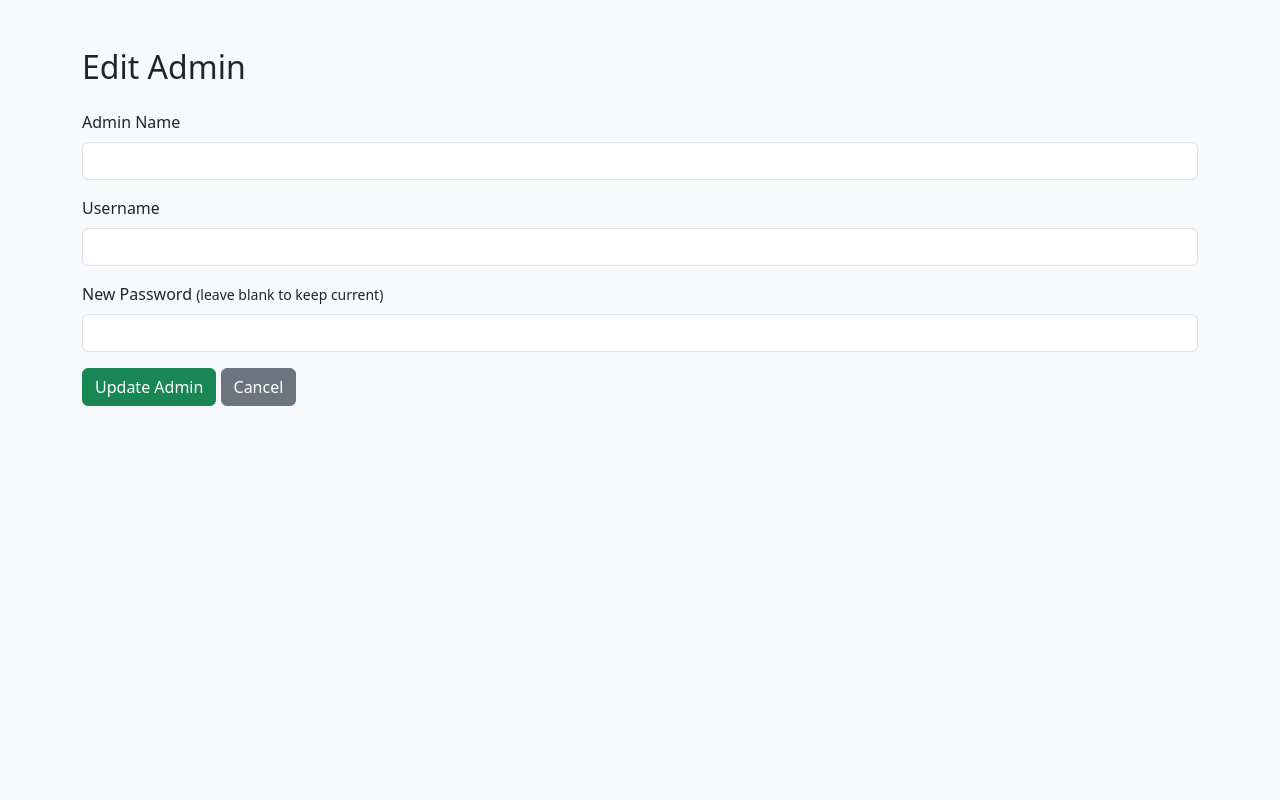
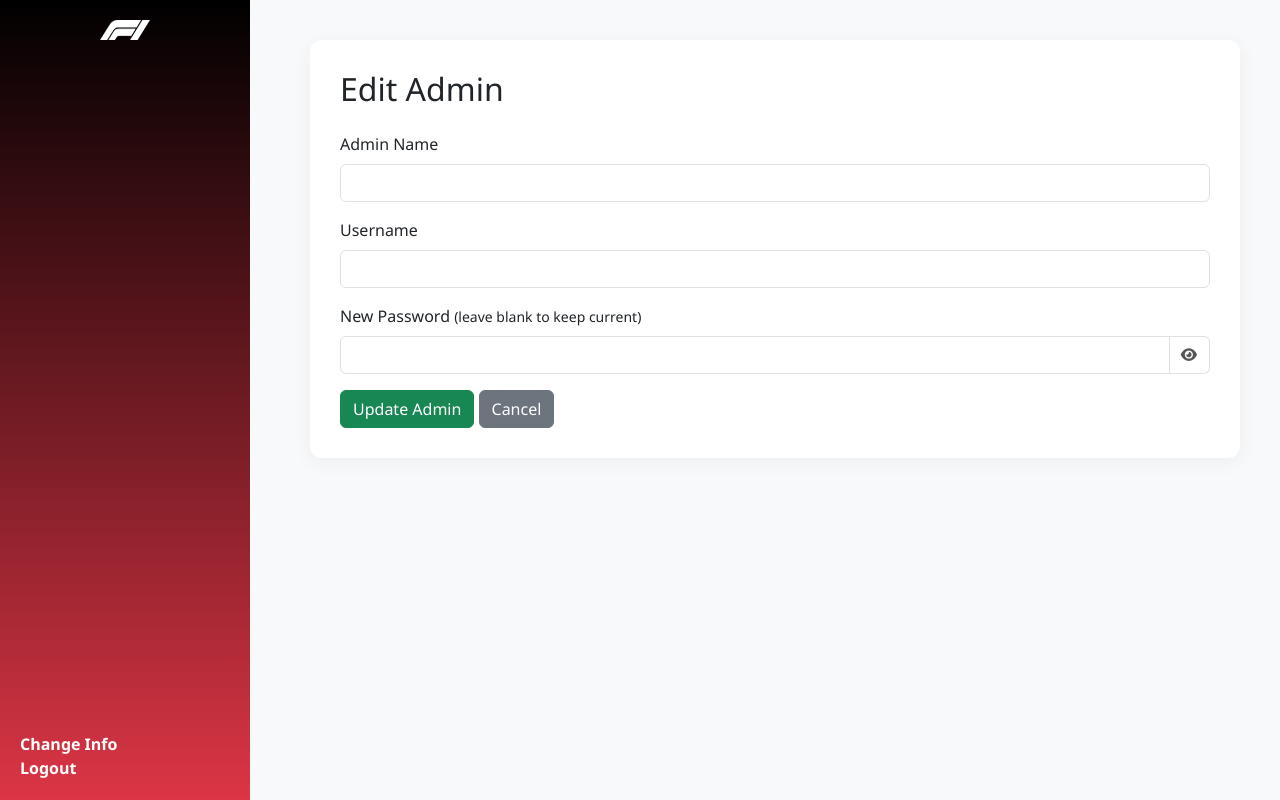
Before and after one commit to ChandlerVictorino/formula1carrental, a CodeIgniter app: the page made by application/views/superadmin/edit_admin.php in a window 1280 px wide. Run offline with CodeIgniter, Linux system fonts and the light colour scheme; data that the repository does not hold is empty; some libraries are stand-ins or nearby versions.

Commit message:
Update edit_admin.php

```diff
--- a/application/views/superadmin/edit_admin.php
+++ b/application/views/superadmin/edit_admin.php
@@ -1,34 +1,128 @@
-<?php ?>
 <!DOCTYPE html>
 <html>
 <head>
     <title>Edit Admin</title>
     <link rel="stylesheet" href="https://cdn.jsdelivr.net/npm/bootstrap@5.3.0/dist/css/bootstrap.min.css">
+    <style>
+        body {
+            background-color: #f8f9fa;
+            font-family: 'Segoe UI', sans-serif;
+        }
+        .sidebar {
+            width: 250px;
+            height: 100vh;
+            position: fixed;
+            top: 0;
+            left: 0;
+            background: linear-gradient(to bottom, #000000, #dc3545);
+            color: white;
+            padding: 20px;
+            display: flex;
+            flex-direction: column;
+            justify-content: space-between;
+        }
+        .sidebar .logo {
+            display: flex;
+            align-items: center;
+            justify-content: center;
+            margin-bottom: 20px;
+        }
+        .sidebar .logo img {
+            width: 50px;
+            height: 20px;
+        }
+        .sidebar a.logout {
+            color: white;
+            text-decoration: none;
+            font-weight: bold;
+            text-align: center;
+        }
+        .sidebar a.logout:hover {
+            text-decoration: underline;
+        }
+        .main-container {
+            margin-left: 270px;
+            max-width: calc(100% - 270px);
+            padding: 40px;
+        }
+        .container-box {
+            background: white;
+            padding: 30px;
+            border-radius: 12px;
+            box-shadow: 0 4px 20px rgba(0, 0, 0, 0.05);
+        }
+        .input-group-text {
+            background-color: #fff;
+            border-left: none;
+        }
+        .eye-icon {
+            font-size: 0.9rem;
+            color: #555;
+        }
+    </style>
 </head>
-<body class="bg-light">
-<div class="container mt-5">
+<body>
+
+<div class="sidebar">
+    <div class="logo">
+        <img src="<?= base_url('assets/img/f1logii.png'); ?>" alt="Logo">
+    </div>
+    <div>
+        <a href="<?= base_url('superadmin/change_info_view'); ?>" class="logout">Change Info</a><br>
+        <a href="<?= base_url('welcome/logout'); ?>" class="logout">Logout</a>
+    </div>
+</div>
+
+<div class="main-container">
+    <div class="container-box">
         <h2 class="mb-4">Edit Admin</h2>
-    <form method="post" action="<?php echo base_url('superadmin/update'); ?>">
-        <input type="hidden" name="admin_id" value="<?php echo $admin->admin_id; ?>">
+        <form method="post" action="<?= base_url('superadmin/update'); ?>">
+
+            <!-- CSRF Token -->
+            <input type="hidden" name="<?= $this->security->get_csrf_token_name(); ?>" value="<?= $this->security->get_csrf_hash(); ?>">
+
+            <!-- Hidden Admin ID -->
+            <input type="hidden" name="admin_id" value="<?= $admin->admin_id; ?>">
 
             <div class="mb-3">
                 <label for="admin_name" class="form-label">Admin Name</label>
-            <input type="text" class="form-control" id="admin_name" name="admin_name" value="<?php echo $admin->admin_name; ?>" required>
+                <input type="text" class="form-control" id="admin_name" name="admin_name" value="<?= $admin->admin_name; ?>" required>
             </div>
 
             <div class="mb-3">
                 <label for="admin_username" class="form-label">Username</label>
-            <input type="text" class="form-control" id="admin_username" name="admin_username" value="<?php echo $admin->admin_username; ?>" required>
+                <input type="text" class="form-control" id="admin_username" name="admin_username" value="<?= $admin->admin_username; ?>" required>
             </div>
 
             <div class="mb-3">
                 <label for="admin_password" class="form-label">New Password <small>(leave blank to keep current)</small></label>
+                <div class="input-group">
                     <input type="password" class="form-control" id="admin_password" name="admin_password">
+                    <span class="input-group-text" id="togglePassword" style="cursor: pointer;">
+                        <i class="fas fa-eye eye-icon" id="eyeIcon"></i>
+                    </span>
+                </div>
             </div>
 
             <button type="submit" class="btn btn-success">Update Admin</button>
-        <a href="<?php echo base_url('superadmin/dashboard'); ?>" class="btn btn-secondary">Cancel</a>
+            <a href="<?= base_url('superadmin/dashboard'); ?>" class="btn btn-secondary">Cancel</a>
         </form>
     </div>
+</div>
+
+<script src="https://kit.fontawesome.com/a076d05399.js" crossorigin="anonymous"></script>
+<script>
+    const togglePassword = document.getElementById('togglePassword');
+    const passwordInput = document.getElementById('admin_password');
+    const eyeIcon = document.getElementById('eyeIcon');
+
+    togglePassword.addEventListener('click', function () {
+        const type = passwordInput.getAttribute('type') === 'password' ? 'text' : 'password';
+        passwordInput.setAttribute('type', type);
+        eyeIcon.classList.toggle('fa-eye');
+        eyeIcon.classList.toggle('fa-eye-slash');
+    });
+</script>
+
 </body>
 </html>
```
Lines whose indentation alone changed are shown as unchanged.
